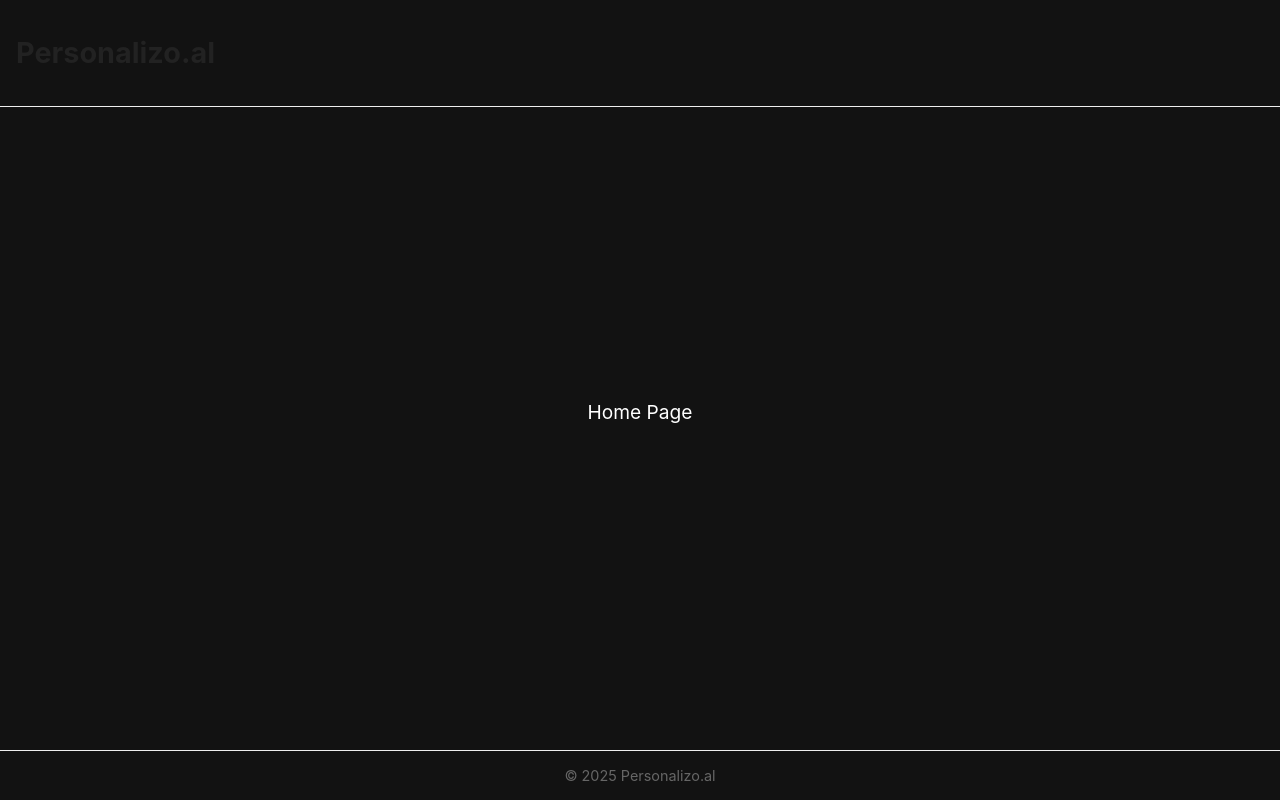
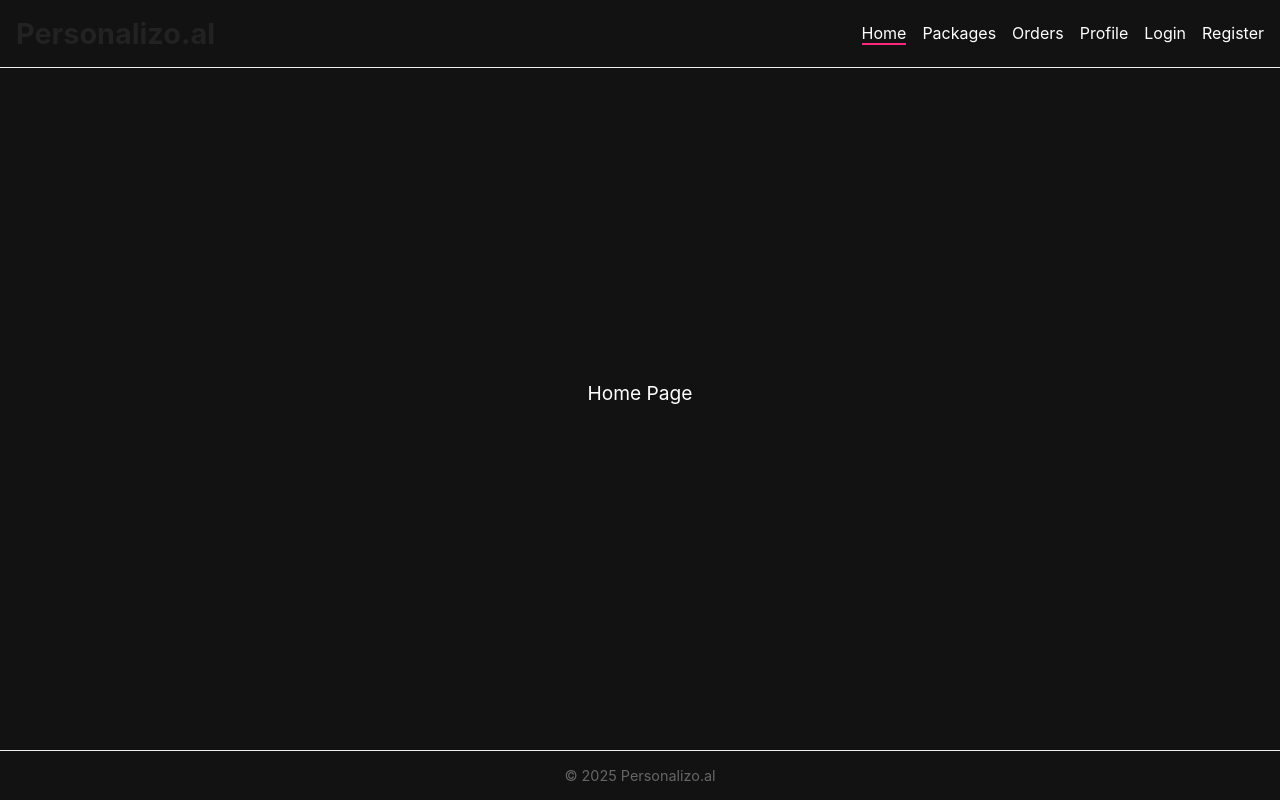
Before and after one commit to kleidilamka11/Personalizo.al, a React (Create React App) app in the folder frontend/: page / in a window 1280 px wide. Built offline with nearby package versions, Linux system fonts and the light colour scheme.

Commit message:
Add navigation menu to header

```diff
--- a/frontend/src/components/Header/Header.tsx
+++ b/frontend/src/components/Header/Header.tsx
@@ -1,10 +1,20 @@
 import React from 'react'
-import { Container, Title } from './styles'
+import { Container, Title, NavMenu, NavItem } from './styles'
 
 const Header = () => {
   return (
     <Container>
       <Title>Personalizo.al</Title>
+      <NavMenu>
+        <NavItem to="/" end>
+          Home
+        </NavItem>
+        <NavItem to="/packages">Packages</NavItem>
+        <NavItem to="/orders">Orders</NavItem>
+        <NavItem to="/profile">Profile</NavItem>
+        <NavItem to="/login">Login</NavItem>
+        <NavItem to="/register">Register</NavItem>
+      </NavMenu>
     </Container>
   )
 }
--- a/frontend/src/components/Header/styles.ts
+++ b/frontend/src/components/Header/styles.ts
@@ -1,11 +1,30 @@
 import styled from 'styled-components'
+import { NavLink } from 'react-router-dom'
 
 export const Container = styled.header`
   padding: 1rem;
   border-bottom: 1px solid #eee;
+  display: flex;
+  justify-content: space-between;
+  align-items: center;
 `
 
 export const Title = styled.h1`
   font-size: 1.8rem;
   color: #222;
+  margin: 0;
 `
+
+export const NavMenu = styled.nav`
+  display: flex;
+  gap: 1rem;
+`
+
+export const NavItem = styled(NavLink)`
+  color: ${({ theme }) => theme.text};
+  text-decoration: none;
+
+  &.active {
+    border-bottom: 2px solid ${({ theme }) => theme.primary};
+  }
+`
```
